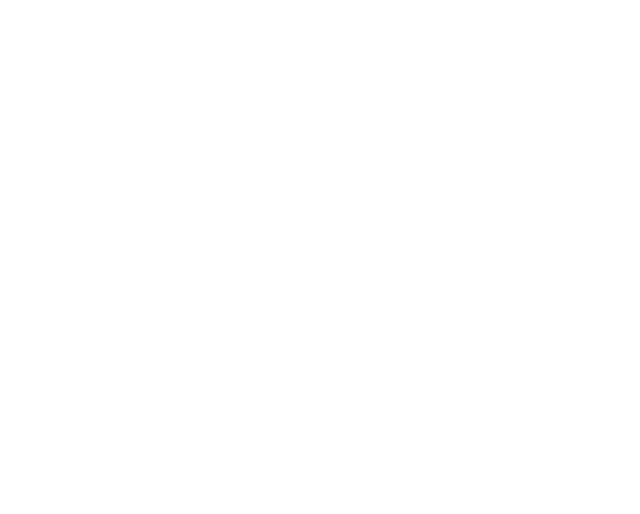
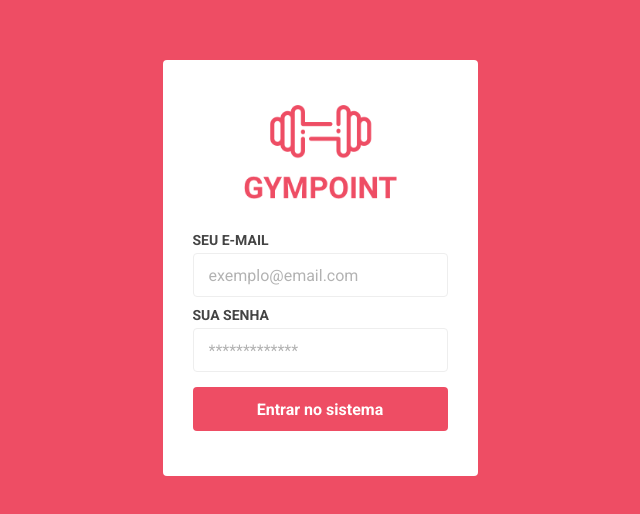
Before and after one commit to hikarocordeiro/gympoint-reactjs, a React (Create React App) app: page / in a window 1280 px wide. Shown: the part 132-646 px from the top of the page, without its empty margins (320-960 px from the left). Built offline with nearby package versions, Linux system fonts and the light colour scheme; the HTML template or start-up script is replaced by a standard one.

Commit message:
signin styles

```diff
--- a/package.json
+++ b/package.json
@@ -4,6 +4,7 @@
   "private": true,
   "dependencies": {
     "history": "^4.10.1",
+    "polished": "^3.4.2",
     "prop-types": "^15.7.2",
     "react": "^16.12.0",
     "react-dom": "^16.12.0",
--- a/src/pages/SignIn/index.js
+++ b/src/pages/SignIn/index.js
@@ -1,7 +1,24 @@
 import React from 'react';
 
-// import { Container } from './styles';
+import { Container, Content } from './styles';
+
+import logo from '~/assets/logo.png';
 
 export default function SignIn() {
-  return <div />;
+  return (
+    <Container>
+      <Content>
+        <img src={logo} alt="GymPoint" />
+
+        <form>
+          <label>SEU E-MAIL</label>
+          <input type="email" placeholder="exemplo@email.com" />
+          <label>SUA SENHA</label>
+          <input type="password" placeholder="*************" />
+
+          <button type="submit">Entrar no sistema</button>
+        </form>
+      </Content>
+    </Container>
+  );
 }
--- /dev/null
+++ b/src/pages/SignIn/styles.js
@@ -0,0 +1,68 @@
+import styled from 'styled-components';
+import { darken } from 'polished';
+
+export const Container = styled.div`
+  height: 100%;
+  background: #ee4d64;
+  display: flex;
+  justify-content: center;
+  align-items: center;
+`;
+
+export const Content = styled.div`
+  width: 100%;
+  max-width: 315px;
+  text-align: center;
+  background: #fff;
+  border-radius: 4px;
+  padding: 45px 30px;
+
+  img {
+    width: 153px;
+  }
+
+  form {
+    display: flex;
+    flex-direction: column;
+    margin-top: 30px;
+
+    label {
+      font-size: 14px;
+      color: #444444;
+      text-align: left;
+      font-weight: bold;
+      padding-bottom: 5px;
+    }
+
+    input {
+      color: #444444;
+      background: #fff;
+      border: 1px solid #eee;
+      border-radius: 4px;
+      height: 44px;
+      padding: 0 15px;
+      margin: 0 0 10px;
+      font-size: 16px;
+
+      &::placeholder {
+        color: rgba(0, 0, 0, 0.3);
+      }
+    }
+
+    button {
+      margin: 5px 0 0;
+      height: 44px;
+      background: #ee4d64;
+      font-weight: bold;
+      color: #fff;
+      border: 0;
+      border-radius: 4px;
+      font-size: 16px;
+      transition: background 0.2s;
+
+      &:hover {
+        background: ${darken(0.03, '#ee4d64')};
+      }
+    }
+  }
+`;
```
Also changed, not shown: src/assets/logo.png (added), 1 other file (tests, documents, lock files or other folders).
